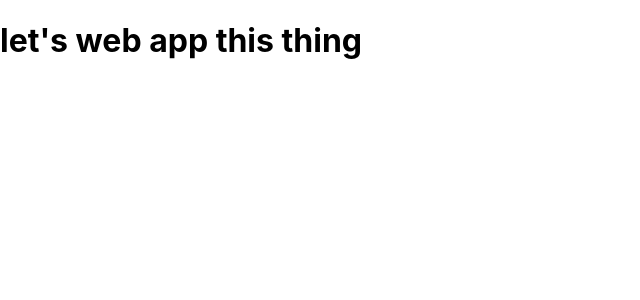
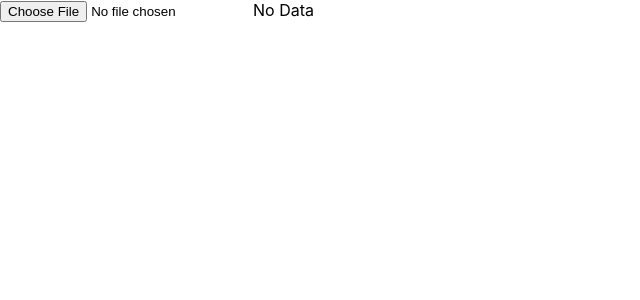
Before and after one commit to rboudrouss/request_parser, a React (Create React App) app: page / in a window 1280 px wide. Shown: the top 300 px of the page, without its empty margins (0-640 px from the left). Built offline with nearby package versions, Linux system fonts and the light colour scheme; the HTML template or start-up script is replaced by a standard one.

Commit message:
integrated to react

```diff
--- a/src/App.tsx
+++ b/src/App.tsx
@@ -1,7 +1,42 @@
+import React, { useState } from "react";
+import {
+  cleanInput,
+  convertToBin,
+  header_parsers,
+  header_type,
+  to_arrow,
+} from "./headerP";
+
 function App() {
+  let [data, setData] = useState("");
+  let [read, setRead] = useState(false);
+  let [result, setResult] = useState<header_type[] | null>(null);
+  console.log("uwu");
+
+  let showFile = async (e: any) => {
+    console.log("oowow");
+    e.preventDefault();
+    const reader = new FileReader();
+    reader.onload = async (e) => {
+      setData(e.target?.result as string);
+      console.log("OWO");
+      let parsed = header_parsers.run(
+        convertToBin(cleanInput(e.target?.result as string))
+      );
+      console.log(parsed);
+      if (parsed.isError) alert(parsed.error);
+      else {
+        setRead(true);
+        setResult(parsed.result);
+      }
+    };
+    reader.readAsText(e.target.files[0]);
+  };
+
   return (
-    <div className="App">
-      <h1>let's web app this thing</h1>
+    <div>
+      <input type="file" onChange={showFile} />
+        {read && result ? result.map((e) => <p>{to_arrow(e[0], e[3])}</p>) : "No Data"}
     </div>
   );
 }
--- a/src/headerP/utils.ts
+++ b/src/headerP/utils.ts
@@ -1,8 +1,3 @@
-<<<<<<< HEAD
-<<<<<<< HEAD
-import { readFileSync, writeFileSync } from "fs";
-=======
->>>>>>> f59150d (doesn't like node thingis)
 import {
   header_type,
   filter_dict,
@@ -44,10 +39,7 @@ export interface taged_value<T> {
   value: T;
   description: string | null;
 }
-=======
->>>>>>> 6858648 (get reacted)
-
-// HACK repeated regex, found in parser/ too
+// HACK
 const reHexDigits = /^[0-9a-fA-F]+/;
 
 export type toArrowT = (
@@ -223,26 +215,6 @@ export const cleanInput = (data: string): string => {
     .replace(/\s/g, "");
 };
 
-<<<<<<< HEAD
-<<<<<<< HEAD
-// Use it only if executed by <ts->node <!>
-export const readF = (s: string): Uint8Array => {
-  return convertToBin(cleanInput(readFileSync(s).toString()));
-};
-
-export const writeBinF = (data: Uint8Array, s: string): void => {
-  let dataView = new DataView(data.buffer);
-  writeFileSync(s, dataView, "binary");
-};
-
-export const writeF = (data: string, s: string): void => {
-  writeFileSync(s, data);
-};
-
-=======
->>>>>>> 6858648 (get reacted)
-=======
->>>>>>> f59150d (doesn't like node thingis)
 export const tag =
   <T>(name: string, descFN?: (x: T) => string) =>
   (value: T): taged_value<T> => {
--- a/src/parser/pComb.ts
+++ b/src/parser/pComb.ts
@@ -5,7 +5,8 @@ import ParserState from "./pState";
 export const sequence = <R extends any[], D>(parsers: ParserTuple<R, D>) =>
   new Parser((s) => {
     if (s.error) return s;
-    const results = [];
+    const results: any[] = [];
+    // HACK
     let nextState = s;
 
     for (const parser of parsers) {
@@ -21,7 +22,8 @@ export const many = function many<T>(parser: Parser<T>): Parser<T[]> {
   return new Parser(function many$state(state) {
     if (state.isError) return state;
 
-    const results = [];
+    // HACK
+    const results: any[] = [];
     let nextState = state;
 
     while (true) {
--- a/src/parser/utils.ts
+++ b/src/parser/utils.ts
@@ -1,5 +1,3 @@
-import { TextEncoder, TextDecoder } from "util";
-
 export const encoder = new TextEncoder();
 export const decoder = new TextDecoder();
 
--- /dev/null
+++ b/src/webapp/arrow/arrow.ts
@@ -0,0 +1,3 @@
+export default function arrow(props:any){
+
+}
```
